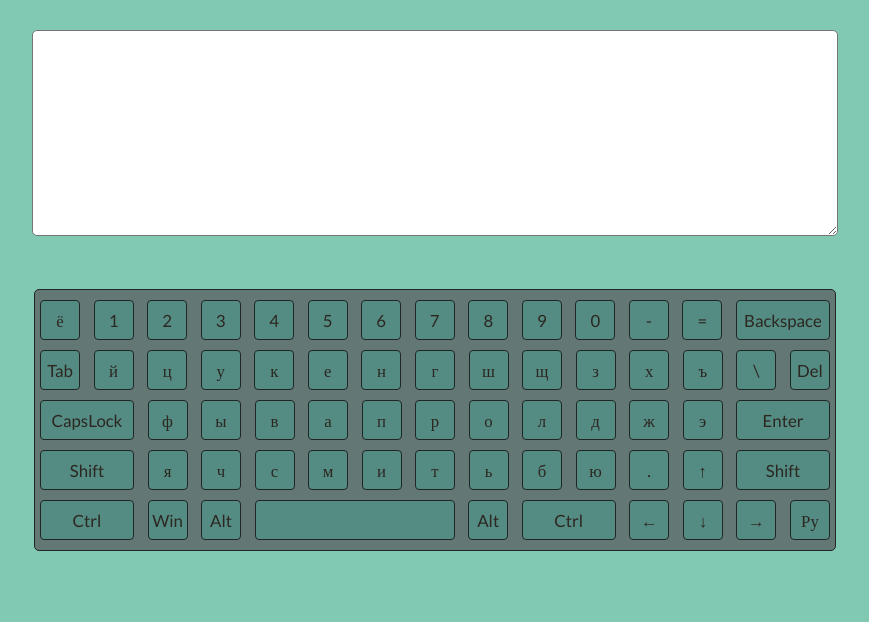
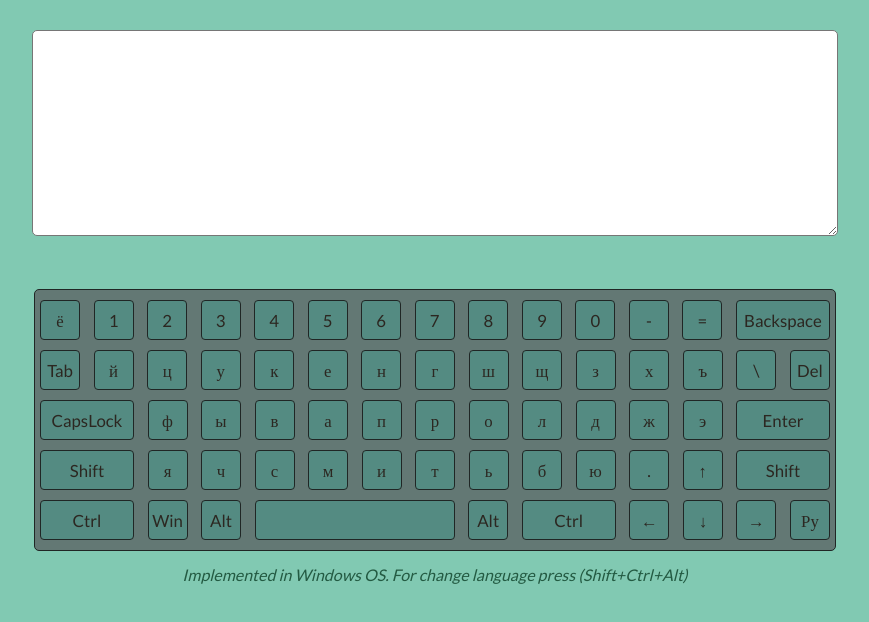
Before and after one commit to lugovczov/codejam-virtual-keyboard, a website: page index.html in a window 1280 px wide. Shown: the whole page, without its empty margins (205-1074 px from the left). Drawn offline with Linux system fonts and the light colour scheme.

Commit message:
feat: add inplemented description

```diff
--- a/index.html
+++ b/index.html
@@ -7,8 +7,8 @@
         <title>Document</title>
         <link rel="stylesheet" href="./css/style.css">
         <link href="https://fonts.googleapis.com/css?family=Lato:300,400,700&display=swap" rel="stylesheet">
-        <script src="index.js"></script>
     </head>
     <body>
+        <script src="index.js"></script>
     </body>
 </html>
--- a/index.js
+++ b/index.js
@@ -9,14 +9,18 @@ const getKeyboardWrapper = () => {
   const main = document.createElement('div');
   const input = document.createElement('textarea');
   const keyboard = document.createElement('div');
+  const description = document.createElement('p');
 
   main.classList.add('keyboard-wrapper');
   input.classList.add('keyboard-input');
   keyboard.classList.add('keyboard');
+  description.classList.add('keyboard-description');
+  description.innerText = 'Implemented in Windows OS. For change language press (Shift+Ctrl+Alt)';
 
   document.body.append(main);
   main.append(input);
   main.append(keyboard);
+  main.append(description);
 };
 
 const createKeys = (x) => {
@@ -209,11 +213,11 @@ const pressKey = () => {
     } else if (el.key === 'ArrowRight') {
       activeKey();
       input.value += '→';
-    } else if (el.altKey && el.ctrlKey && el.shiftKey && (langKeyboard === 'ру')) {
+    } else if (el.shiftKey && el.ctrlKey && el.altKey && (langKeyboard === 'ру')) {
       document.querySelector('.keyboard').innerHTML = ' ';
       createKeys(keyMode.keyEn);
       localStorage.setItem('localLang', document.querySelectorAll('.keyboard-key')[64].innerText);
-    } else if (el.altKey && el.ctrlKey && el.shiftKey && (langKeyboard === 'en')) {
+    } else if (el.shiftKey && el.ctrlKey && el.altKey && (langKeyboard === 'en')) {
       document.querySelector('.keyboard').innerHTML = ' ';
       createKeys(keyMode.keyRu);
       localStorage.setItem('localLang', document.querySelectorAll('.keyboard-key')[64].innerText);
--- a/scss/style.scss
+++ b/scss/style.scss
@@ -26,6 +26,13 @@ body {
     min-height: 200px;
     max-height: 250px;
     outline: none;
+}
+
+.keyboard-description {
+    margin: 15px auto;
+    width: 80%;
+    color: #235a42;
+    font-style: italic;
 }
 
 .keyboard {
```
Also changed, not shown: css/style.css.
